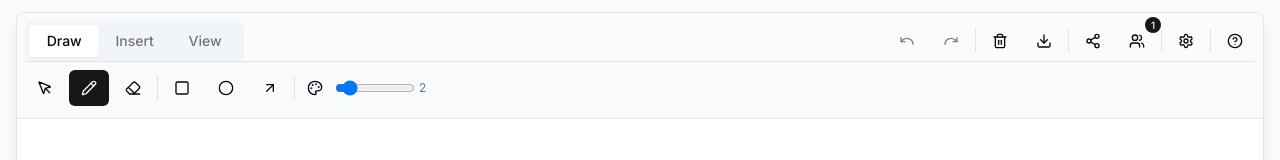
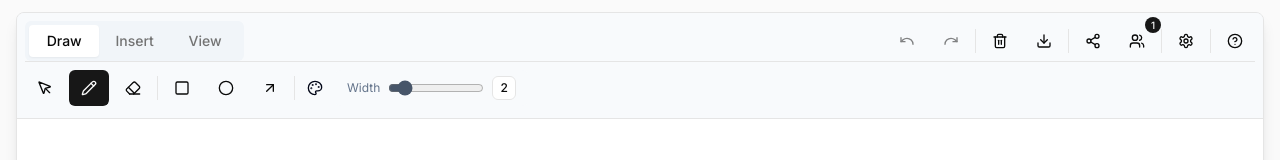
Before and after one commit to nicholaschen09/whiteboard, a Next.js app: page / in a window 1280 px wide. Shown: the part 152-312 px from the top of the page. Built offline with nearby package versions, Linux system fonts and the light colour scheme.

Commit message:
fix slider ui

```diff
--- a/components/brainboard.tsx
+++ b/components/brainboard.tsx
@@ -1625,16 +1625,19 @@ export function Brainboard({ boardId }: BrainboardProps) {
 
               <ColorPicker color={currentColor} onChange={setCurrentColor} />
 
-              <div className="flex items-center space-x-1 ml-2">
+              <div className="flex items-center space-x-2 ml-2 bg-slate-50 px-3 py-1.5 rounded-md">
+                <span className="text-xs text-slate-500">Width</span>
                 <input
                   type="range"
                   min="1"
                   max="10"
                   value={lineWidth}
                   onChange={(e) => setLineWidth(Number.parseInt(e.target.value))}
-                  className="w-20"
+                  className="w-24 accent-slate-600"
                 />
-                <span className="text-xs text-slate-500 w-4">{lineWidth}</span>
+                <div className="flex items-center justify-center w-6 h-6 bg-white border rounded-md">
+                  <span className="text-xs font-medium">{lineWidth}</span>
+                </div>
               </div>
             </div>
           </TabsContent>
```
